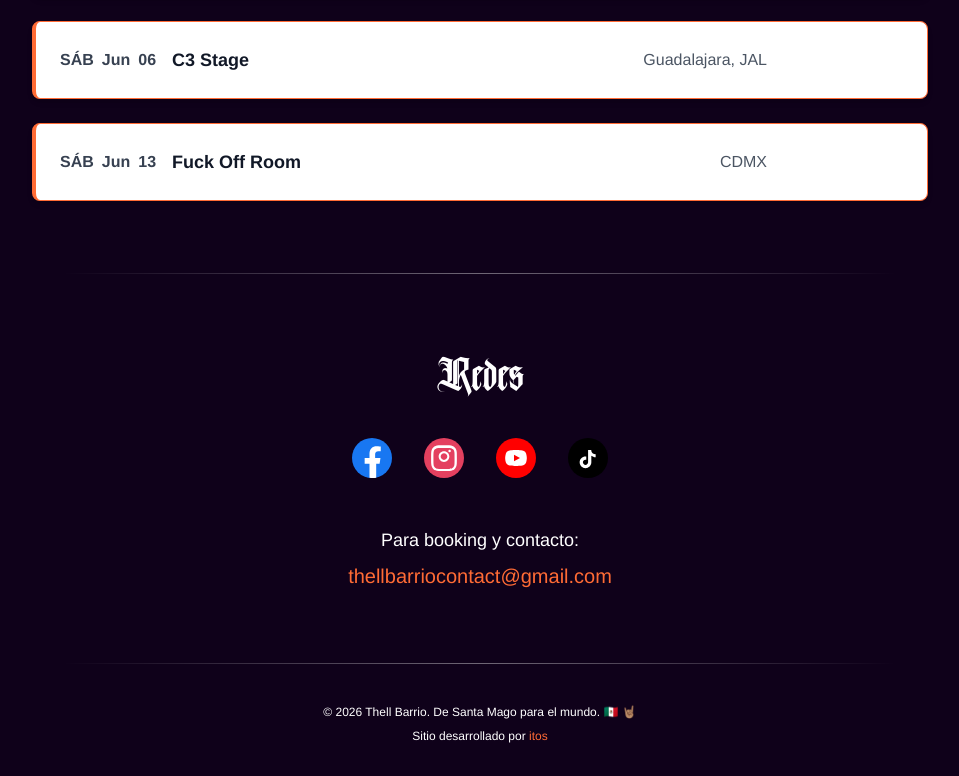
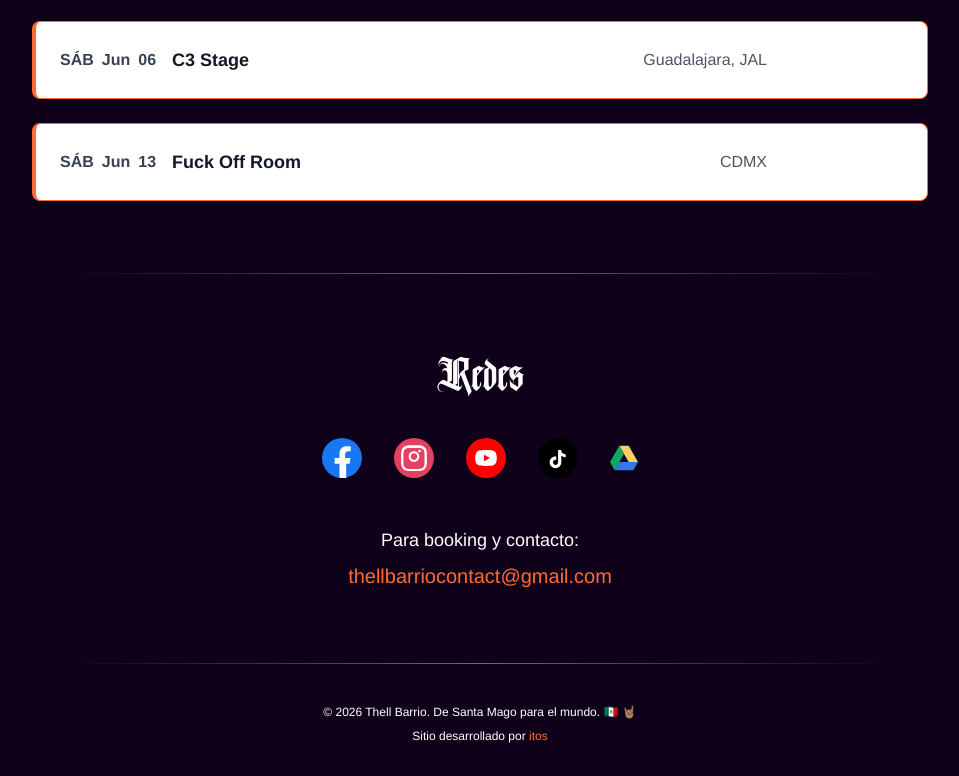
Before and after one commit to gomezmendozacarlos/thellbarrio, a website: page index.html in a window 1280 px wide. Shown: the part 2510-3286 px from the top of the page, without its empty margins (160-1119 px from the left). Drawn offline with nearby package versions, Linux system fonts and the light colour scheme; files that its build step writes are made by us from their sources.

Commit message:
adds drive icon

```diff
--- a/index.html
+++ b/index.html
@@ -284,6 +284,18 @@
                         <path d="M33.2 19.6C31.8 19.6 30.5 19.1 29.5 18.2C28.5 17.2 27.9 15.9 27.9 14.4H24.1V29.2C24.1 30.9 22.7 32.3 21 32.3C19.3 32.3 17.9 30.9 17.9 29.2C17.9 27.5 19.3 26.1 21 26.1C21.3 26.1 21.6 26.2 21.9 26.2V22.3C21.6 22.3 21.3 22.2 21 22.2C17.1 22.2 14 25.3 14 29.2C14 33.1 17.1 36.2 21 36.2C24.9 36.2 28 33.1 28 29.2V21.4C29.5 22.5 31.3 23.2 33.2 23.2V19.6Z" fill="white"/>
                     </svg>
                 </a>
+
+                <a href="https://drive.google.com/drive/folders/1GkJ4C6jpLFXupYhcHQeTSQlFDKPP_xMf?usp=share_link"
+                   target="_blank"
+                   rel="noopener noreferrer"
+                   class="transform hover:scale-110 transition-transform duration-300"
+                   aria-label="Google Drive">
+                    <svg xmlns="http://www.w3.org/2000/svg" viewBox="0 0 1443.061 1249.993" class="w-5 h-5 sm:w-7 sm:h-7">
+                        <path fill="#3777e3" d="M240.525 1249.993l240.492-416.664h962.044l-240.514 416.664z"/>
+                        <path fill="#ffcf63" d="M962.055 833.329h481.006L962.055 0H481.017z"/>
+                        <path fill="#11a861" d="M0 833.329l240.525 416.664 481.006-833.328L481.017 0z"/>
+                    </svg>
+                </a>
             </div>
 
             <!-- Información de contacto -->
```
